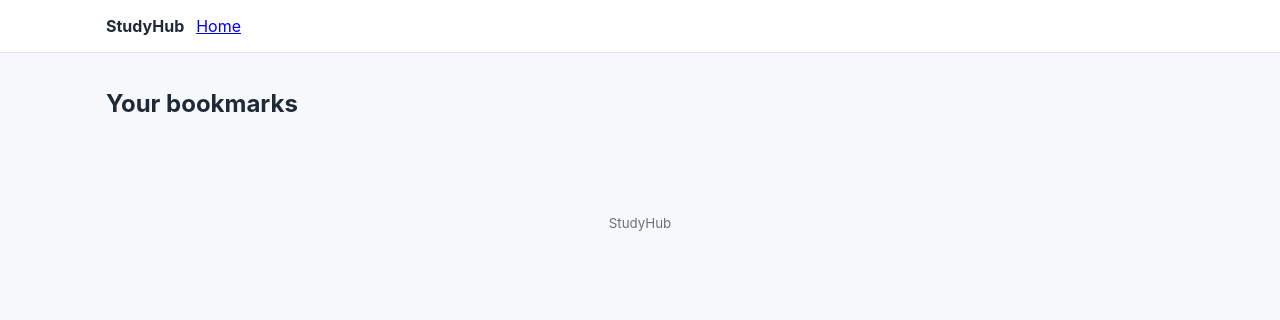
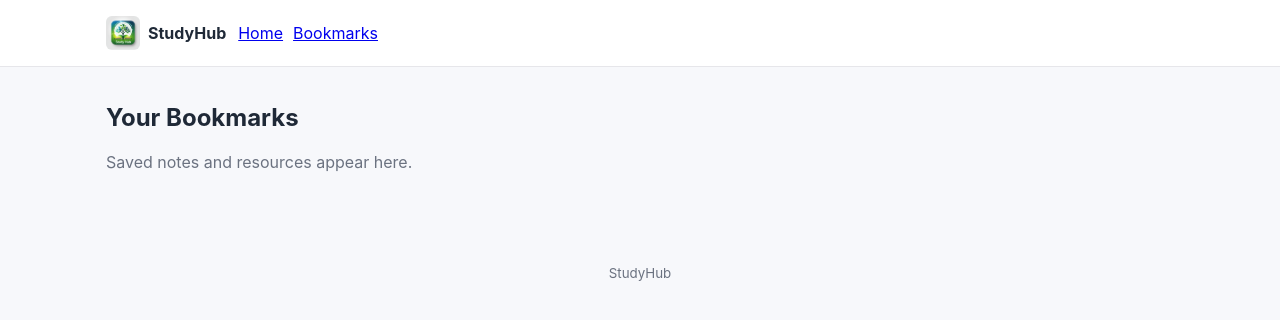
Before and after one commit to NightshadesLab/study-website, a plain HTML site: page bookmark.html in a window 1280 px wide. Drawn offline with Linux system fonts and the light colour scheme.

Commit message:
Update bookmarks page title and headings

```diff
--- a/bookmark.html
+++ b/bookmark.html
@@ -7,22 +7,37 @@
   <link rel="stylesheet" href="style.css">
 </head>
 <body>
+
+  <!-- TOPBAR -->
   <header class="topbar">
     <div class="wrap">
-      <a class="brand" href="index.html">StudyHub</a>
+      <a class="brand" href="index.html">
+        <img class="logo" src="logo.png" alt="Logo">
+        StudyHub
+      </a>
+
       <nav class="nav-links">
         <a href="index.html">Home</a>
+        <a href="bookmarks.html" class="active">Bookmarks</a>
       </nav>
     </div>
   </header>
 
+  <!-- MAIN -->
   <main class="wrap main">
     <section>
-      <h1>Your bookmarks</h1>
+      <h1>Your Bookmarks</h1>
+      <p class="muted">Saved notes and resources appear here.</p>
+
       <div id="bookmarkList" class="list"></div>
+
+      <div id="emptyState" class="muted hidden" style="margin-top:15px;">
+        You haven’t added any bookmarks yet.
+      </div>
     </section>
   </main>
 
+  <!-- FOOTER -->
   <footer class="footer">
     <div class="wrap"><small>StudyHub</small></div>
   </footer>
```
